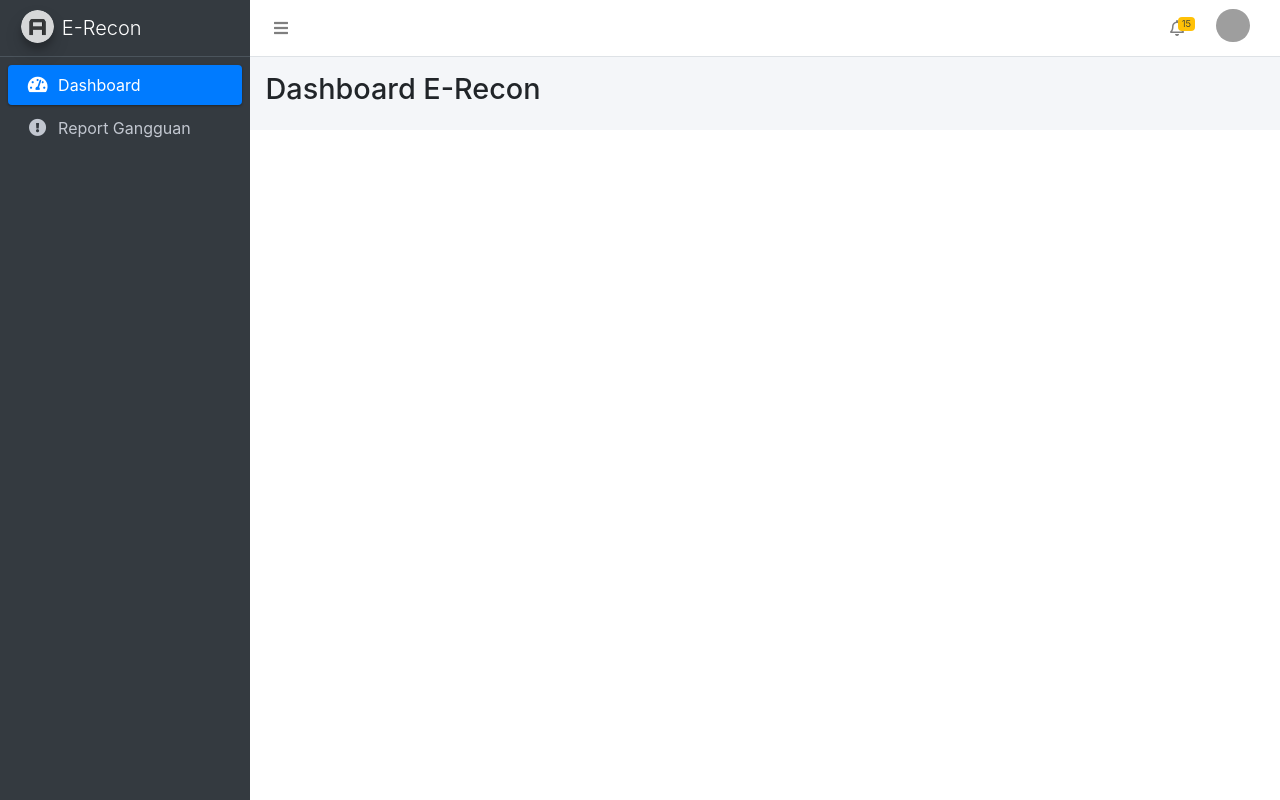
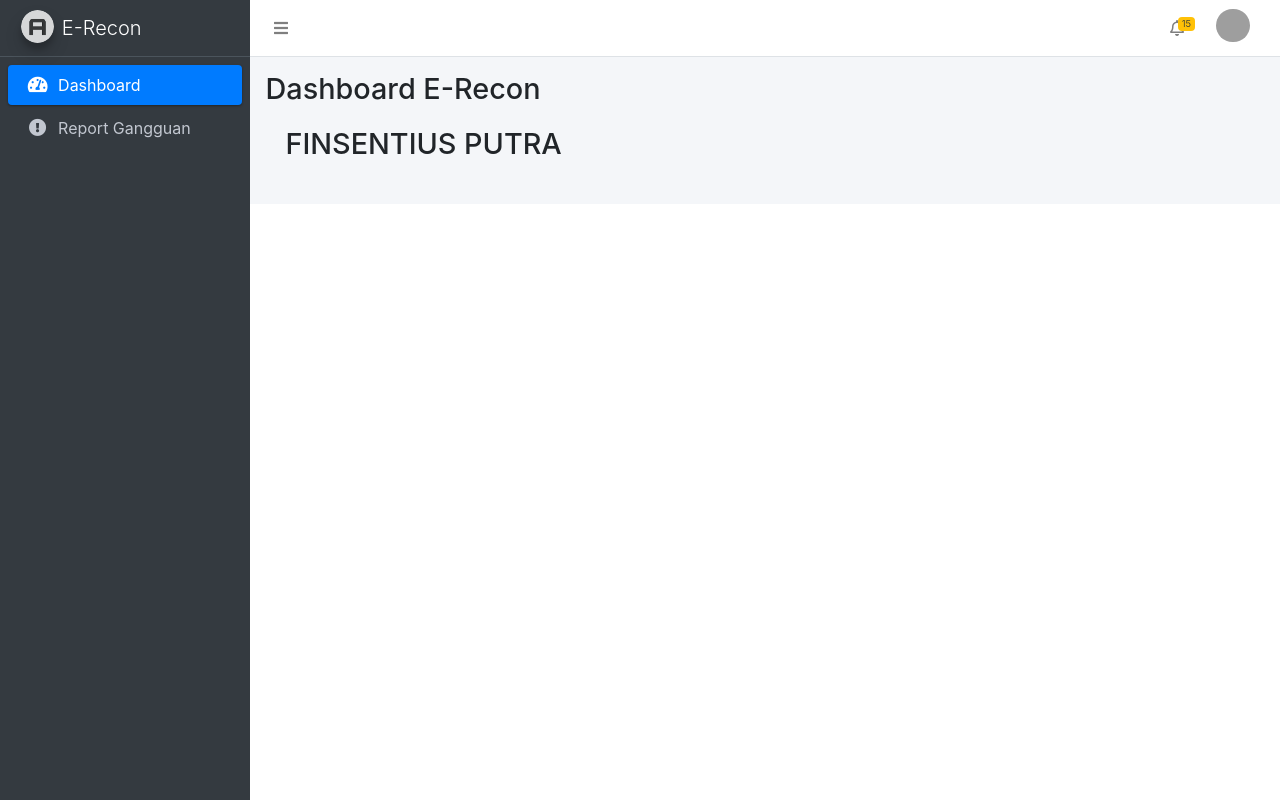
Before and after one commit to ivanhanif03/e-recon, a CodeIgniter 4 app: template app/Views/pages/home.php in a window 1280 px wide. Run offline with PHP 8.4 and a stand-in for CodeIgniter, Linux system fonts and the light colour scheme; the template is opened without the code that fills it: most values are stand-ins (such as "Sample title", 1, 10 or a date in 2020); some libraries are stand-ins or nearby versions; grey boxes are pictures that could not be loaded.

Commit message:
update view home

```diff
--- a/app/Views/pages/home.php
+++ b/app/Views/pages/home.php
@@ -7,6 +7,10 @@
             <div class="row mb-2">
                 <div class="col-sm-6">
                     <h1 class="m-0">Dashboard E-Recon</h1>
+                    <div class="card-body">
+                        <h1>FINSENTIUS PUTRA</h1>
+
+                    </div>
                 </div>
             </div>
         </div>
```
Also changed, not shown: 1 other file.
